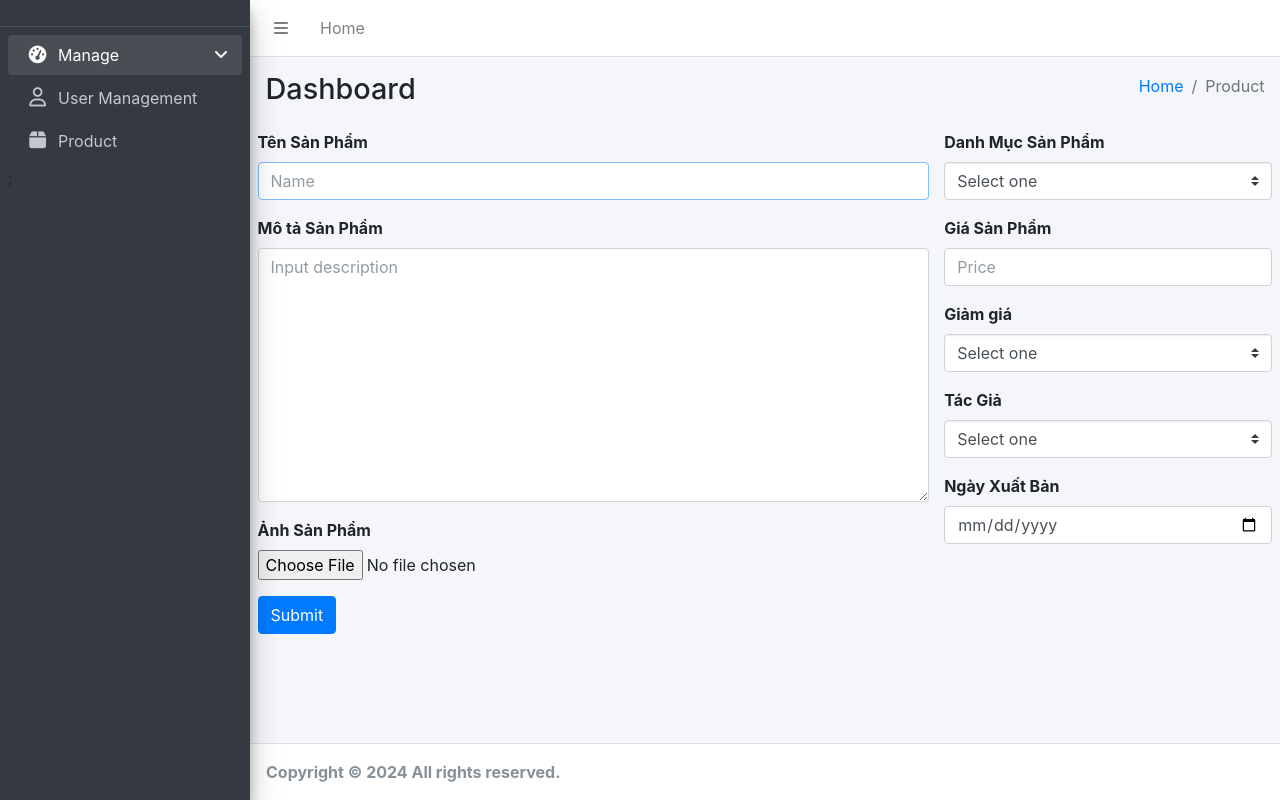
After one commit to KOK97/BE2_doan_NhomE, a Laravel app: page /createproduct in a window 1280 px wide. The commit adds this page. Run offline with Laravel 12, Linux system fonts and the light colour scheme; some libraries are stand-ins or nearby versions.

Commit message:
push crud product

```diff
--- /dev/null
+++ b/doan/app/Http/Controllers/ProductController.php
@@ -0,0 +1,168 @@
+<?php
+
+namespace App\Http\Controllers;
+
+use Illuminate\Http\Request;
+use illuminate\Support\Facades\DB;
+use Illuminate\Validation\Rule;
+use Illuminate\Support\Facades\Validator;
+use Illuminate\Support\Facades\Storage;
+use App\Models\Product;
+use App\Models\Sale;
+use App\Models\Author;
+
+class ProductController extends Controller
+{
+    public function listProduct()
+    {
+        $products = Product::all();
+        return view('admin.product.list_product', ['products' => $products]);
+    }
+    public function showAddProduct()
+    {
+        return view('admin.product.create_product');
+    }
+    public function createProduct(Request $request)
+    {
+        $requied = [
+            'name' => 'required', 'regex:/^[0-9a-zA-Z\s]+$/', 'min:10', 'max:50',
+            'description' => 'required', 'min:1', 'max:255',
+            'price' => 'required', 'numeric', 'min:1', 'max:9999999.99',
+            'image' => 'required', 'image', 'mimes:jpeg,png,jpg,gif', 'max:2048',
+            'publication_date' => 'required',
+            'author_id' => 'required',
+            'sale_id' => 'nullable',
+            'category_id' => 'required',
+        ];
+
+        $messages = [
+            'name.required' => 'Vui lòng nhập tên sản phẩm',
+            'name.min' => 'Tên sản phẩm phải có ít nhất 10 ký tự',
+            'name.max' => 'Tên sản phẩm không được vượt quá 50 ký tự',
+            'name.regex' => 'Tên không được chứa ký tự đặc biệt',
+
+            'description.required' => 'Vui lòng nhập mô tả sản phẩm',
+            'description.min' => 'Mô tả sản phẩm phải có ít nhất 1 ký tự',
+            'description.max' => 'Mô tả sản phẩm không được vượt quá 255 ký tự',
+
+            'price.required' => 'Vui lòng nhập giá sản phẩm',
+            'price.numeric' => 'Giá sản phẩm phải là một số hợp lệ',
+            'price.min' => 'Giá sản phẩm phải ít nhất là 1',
+            'price.max' => 'Giá sản phẩm không được vượt quá 9,999,999.99',
+
+            'image.required' => 'Vui lòng tải lên hình ảnh sản phẩm',
+            'image.image' => 'Tệp được tải lên phải là hình ảnh',
+            'image.mimes' => 'Hình ảnh sản phẩm phải ở một trong các định dạng sau: jpeg, png, jpg, gif',
+            'image.max' => 'Dung lượng ảnh vượt quá giới hạn',
+
+            'publication_date.required ' => 'Vui lòng chọn ngày xuất bản',
+
+            'auth_id.required' => 'Vui lòng chọn tác giả cho sản phẩm',
+
+            'category_id.required' => 'Vui lòng chọn danh mục sản phẩm',
+        ];
+        $attribute = [
+            'name' => 'Tên sản phẩm',
+            'description' => 'Mô tả sản phẩm',
+            'price' => 'Giá sản phẩm',
+            'image' => 'Ảnh sản phẩm',
+            'publication_date' => 'Ngày xuất bản',
+            'sale_id' => 'Giảm giá',
+            'author_id' => 'Tác giả',
+            'category_id' => 'Danh mục sản phẩm',
+        ];
+        $validator = Validator::make($request->all(), $requied, $messages, $attribute);
+        if ($validator->fails()) {
+            return back()->withErrors($validator)->withInput();
+        }
+
+        $file = $request->file('image');
+        $path = 'images/products';
+        $fileName = $file->getClientOriginalName();
+        $file->move($path, $fileName);
+        $product = new Product($request->all());
+        $product->image = $fileName;
+        $product->save();
+        return redirect("listproduct")->with('success', 'Thêm Sản Phẩm Thành Công');
+    }
+    public function getDataEdit($id)
+    {
+        $product = Product::findOrFail($id);
+        $sales = Sale::all();
+        $authors = Author::all();
+        return view('admin.product.edit_product', compact('product', 'sales', 'authors'));
+    }
+    public function updateProduct(Request $request, $id)
+    {
+        $required = [
+            'name' => ['required', 'regex:/^[0-9a-zA-Z\s]+$/', 'min:10', 'max:50'],
+            'description' => ['required', 'min:1', 'max:255'],
+            'price' => ['required', 'numeric', 'min:1', 'max:9999999.99'],
+            'image' => ['nullable', 'image', 'mimes:jpeg,png,jpg,gif', 'max:2048'],
+            'publication_date' => 'required',
+            'author_id' => 'required',
+            'sale_id' => 'nullable',
+            'category_id' => 'required',
+        ];
+
+        $messages = [
+            'name.required' => 'Vui lòng nhập tên sản phẩm',
+            'name.min' => 'Tên sản phẩm phải có ít nhất 10 ký tự',
+            'name.max' => 'Tên sản phẩm không được vượt quá 50 ký tự',
+            'name.regex' => 'Tên không được chứa ký tự đặc biệt',
+
+            'description.required' => 'Vui lòng nhập mô tả sản phẩm',
+            'description.min' => 'Mô tả sản phẩm phải có ít nhất 1 ký tự',
+            'description.max' => 'Mô tả sản phẩm không được vượt quá 255 ký tự',
+
+            'price.required' => 'Vui lòng nhập giá sản phẩm',
+            'price.numeric' => 'Giá sản phẩm phải là một số hợp lệ',
+            'price.min' => 'Giá sản phẩm phải ít nhất là 1',
+            'price.max' => 'Giá sản phẩm không được vượt quá 9,999,999.99',
+
+            'image.image' => 'Tệp được tải lên phải là hình ảnh',
+            'image.mimes' => 'Hình ảnh sản phẩm phải ở một trong các định dạng sau: jpeg, png, jpg, gif',
+            'image.max' => 'Dung lượng ảnh vượt quá giới hạn',
+
+            'publication_date.required' => 'Vui lòng chọn ngày xuất bản',
+            'author_id.required' => 'Vui lòng chọn tác giả cho sản phẩm',
+            'category_id.required' => 'Vui lòng chọn danh mục sản phẩm',
+        ];
+        $attribute = [
+            'name' => 'Tên sản phẩm',
+            'description' => 'Mô tả sản phẩm',
+            'price' => 'Giá sản phẩm',
+            'image' => 'Ảnh sản phẩm',
+            'publication_date' => 'Ngày xuất bản',
+            'sale_id' => 'Giảm giá',
+            'author_id' => 'Tác giả',
+            'category_id' => 'Danh mục sản phẩm',
+        ];
+        $validator = Validator::make($request->all(), $required, $messages, $attribute);
+        if ($validator->fails()) {
+            return back()->withErrors($validator)->withInput();
+        }
+        $product = Product::findOrFail($id);
+        if ($request->hasFile('image')) {
+            if ($product->image) {
+                $oldImagePath = public_path('images/products/' . $product->image);
+                if (file_exists($oldImagePath)) {
+                    unlink($oldImagePath);
+                }
+            }
+            // Upload anh
+            $image = $request->file('image');
+            $imageName = time() . '.' . $image->getClientOriginalExtension();
+            $image->move(public_path('images/products'), $imageName);
+            $product->image = $imageName;
+        }
+        $product->update($request->all());
+        return redirect("listproduct")->with('success', 'Sửa Sản Phẩm Thành Công');
+    }
+    public function destroy($id)
+    {
+        $product = Product::findOrFail($id);
+        $product->delete();
+        return redirect("listproduct")->with('success', 'Xóa Sản Phẩm Thành Công');
+    }
+}
--- /dev/null
+++ b/doan/resources/views/admin/product/create_product.blade.php
@@ -0,0 +1,90 @@
+<!-- index.blade.php -->
+@extends('admin.base')
+<!-- title -->
+@section('title')
+    Trang Quan ly
+@endsection
+<!-- breadcrumb -->
+@section('breadcrumb')
+    Product
+@endsection
+<!-- content -->
+@section('content')
+    <div class="container">
+        <form action="{{ route('saveProduct') }}" method="POST" enctype="multipart/form-data">
+            @csrf
+            <div class="row">
+                <div class="col-md-8">
+                    <div class="form-group mb-3">
+                        <label for="name">Tên Sản Phẩm</label>
+                        <input type="text" placeholder="Name" id="name" class="form-control" name="name" required
+                            autofocus>
+                        @if ($errors->has('name'))
+                            <span class="text-danger">{{ $errors->first('name') }}</span>
+                        @endif
+                    </div>
+                    <div class="form-group mb-3">
+                        <label for="description">Mô tả Sản Phẩm</label>
+                        <textarea class ="form-control" name="description" id="description" cols="30" rows="10"
+                            placeholder="Input description"></textarea>
+                        @if ($errors->has('description'))
+                            <span class="text-danger">{{ $errors->first('description') }}</span>
+                        @endif
+                    </div>
+                    <div class="form-group mb-3">
+                        <label for="image">Ảnh Sản Phẩm</label>
+                        <input type="file" name="image" id="image" accept="image/*" class="form-control-file">
+                        @if ($errors->has('image'))
+                            <span class="text-danger">{{ $errors->first('image') }}</span>
+                        @endif
+                    </div>
+                </div>
+                <div class="col-md-4">
+                    <div class="form-group mb-3">
+                        <label for="category_id">Danh Mục Sản Phẩm</label>
+                        <select placeholder="ID Category" name="category_id" id="category_id"
+                            class="form-control custom-select">
+                            <option selected disabled>Select one</option>
+                            <option value="1">1</option>
+                            <option value="2">2</option>
+
+                        </select>
+                    </div>
+                    <div class="form-group mb-3">
+                        <label for="price">Giá Sản Phẩm</label>
+                        <input type="text" placeholder="Price" id="price" class="form-control" name="price"
+                            required autofocus>
+                        @if ($errors->has('price'))
+                            <span class="text-danger">{{ $errors->first('price') }}</span>
+                        @endif
+                    </div>
+                    <div class="form-group mb-3">
+                        <label for="sale_id">Giảm giá</label>
+                        <select class ="form-control custom-select" name="sale_id">
+                            <option selected disabled>Select one</option>
+                            <option value="1">10%</option>
+                        </select>
+
+                    </div>
+                    <div class="form-group mb-3">
+                        <label for="author_id">Tác Giả</label>
+                        <select class ="form-control custom-select" name="author_id">
+                            <option selected disabled>Select one</option>
+                            <option value="1">me</option>
+                        </select>
+
+                    </div>
+                    <div class="form-group mb-3">
+                        <label for="publication_date">Ngày Xuất Bản</label>
+                        <input class ="form-control" name="publication_date" id="publication_date" type="date">
+                        @if ($errors->has('publication_date'))
+                            <span class="text-danger">{{ $errors->first('publication_date') }}</span>
+                        @endif
+                    </div>
+
+                </div>
+            </div>
+            <button type="submit" class="btn btn-primary">Submit</button>
+        </form>
+    </div>
+@endsection
--- a/doan/resources/views/admin/sidebar.blade.php
+++ b/doan/resources/views/admin/sidebar.blade.php
@@ -15,6 +15,10 @@
                   <i class="fa-regular fa-user nav-icon"></i>
                   <p>User Management</p>
                 </a>
+                <a href="{{route('listProduct')}}" class="nav-link">
+                  <i class="fa-solid fa-box nav-icon"></i>
+                  <p>Product</p>
+                </a>
               </li>
             </ul>
           </li>
--- a/doan/routes/web.php
+++ b/doan/routes/web.php
@@ -4,6 +4,7 @@ use Illuminate\Support\Facades\Route;
 use App\Http\Controllers\AdminController;
 // use App\Http\Controllers\AccountController;
 use App\Http\Controllers\UserController;
+use App\Http\Controllers\ProductController;
 
 Route::get('/', function () {
     return view('layout');
@@ -32,3 +33,14 @@ Route::prefix('/')->middleware('IsAdmin')->group(function () {
     Route::POST('/update-user/{user_id}', [UserController::class, 'update'])->name('user.update');
     Route::POST('/delete-user/{user_id}', [UserController::class, 'destroy'])->name('user.destroy');
 });
+
+### PRODUCT ###
+Route::GET('/listproduct',[ProductController::class,'listProduct'])->name('listProduct');
+//create
+Route::GET('/createproduct',[ProductController::class,'showAddProduct'])->name('createProduct');
+Route::POST('/createproduct',[ProductController::class,'createProduct'])->name('saveProduct');
+//edit
+Route::GET('/editproducts/{id}',[ProductController::class,'getDataEdit'])->name('getdataedit');
+Route::PUT('/updateproducts/{id}', [ProductController::class,'updateProduct'])->name('updateProduct');
+//dele
+Route::DELETE('/destroyproduct/{id}', [ProductController::class,'destroy'])->name('destroyProduct');
```
Also changed, not shown: doan/app/Models/Product.php (added, +22 -0 lines), doan/resources/views/admin/product/edit_product.blade.php (added, +99 -0 lines), doan/resources/views/admin/product/list_product.blade.php (added, +81 -0 lines).
